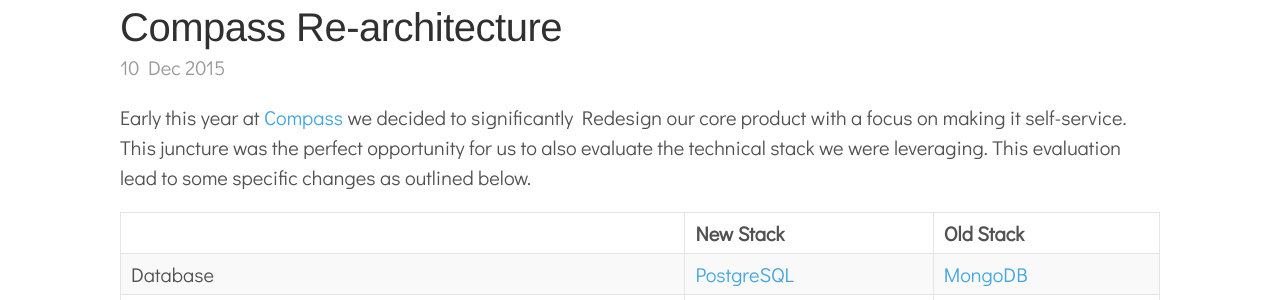
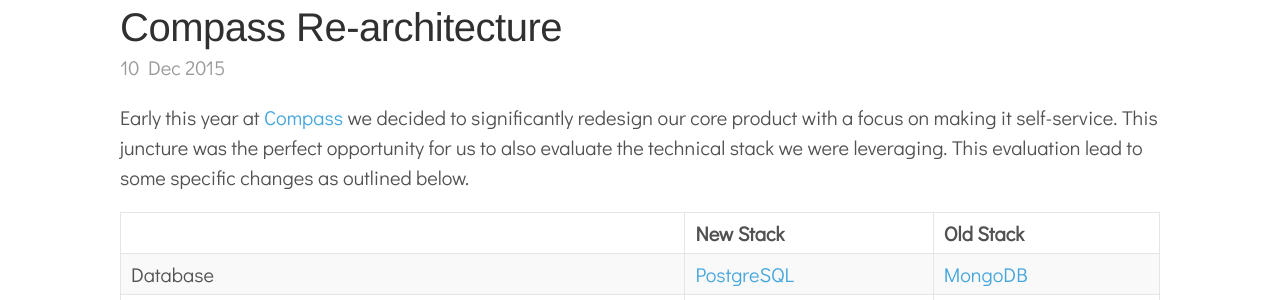
Before and after one commit to davidkdickson/davidkdickson.github.io, a Jekyll site: the page built from _posts/2015-12-10-compass-re-architecture.md, in a window 1280 px wide. Shown: the part 130-430 px from the top of the page. Built offline with Jekyll 4.4.1, drawn with Linux system fonts in a browser that asks for light colours; Markdown is read by kramdown in place of the engine named in the settings.

Commit message:
Grammar.

```diff
--- a/_posts/2015-12-10-compass-re-architecture.md
+++ b/_posts/2015-12-10-compass-re-architecture.md
@@ -3,7 +3,7 @@
 title: Compass Re-architecture
 ---
 
-Early this year at [Compass](https://www.compass.co) we decided to significantly Redesign our core product with a focus on making it self-service. This juncture was the perfect opportunity for us to also evaluate the technical stack we were leveraging. This evaluation lead to some specific changes as outlined below.
+Early this year at [Compass](https://www.compass.co) we decided to significantly redesign our core product with a focus on making it self-service. This juncture was the perfect opportunity for us to also evaluate the technical stack we were leveraging. This evaluation lead to some specific changes as outlined below.
 
 |                             | New Stack   | Old Stack  |
 | --------------------------- | :----------- | :---------- |
```
